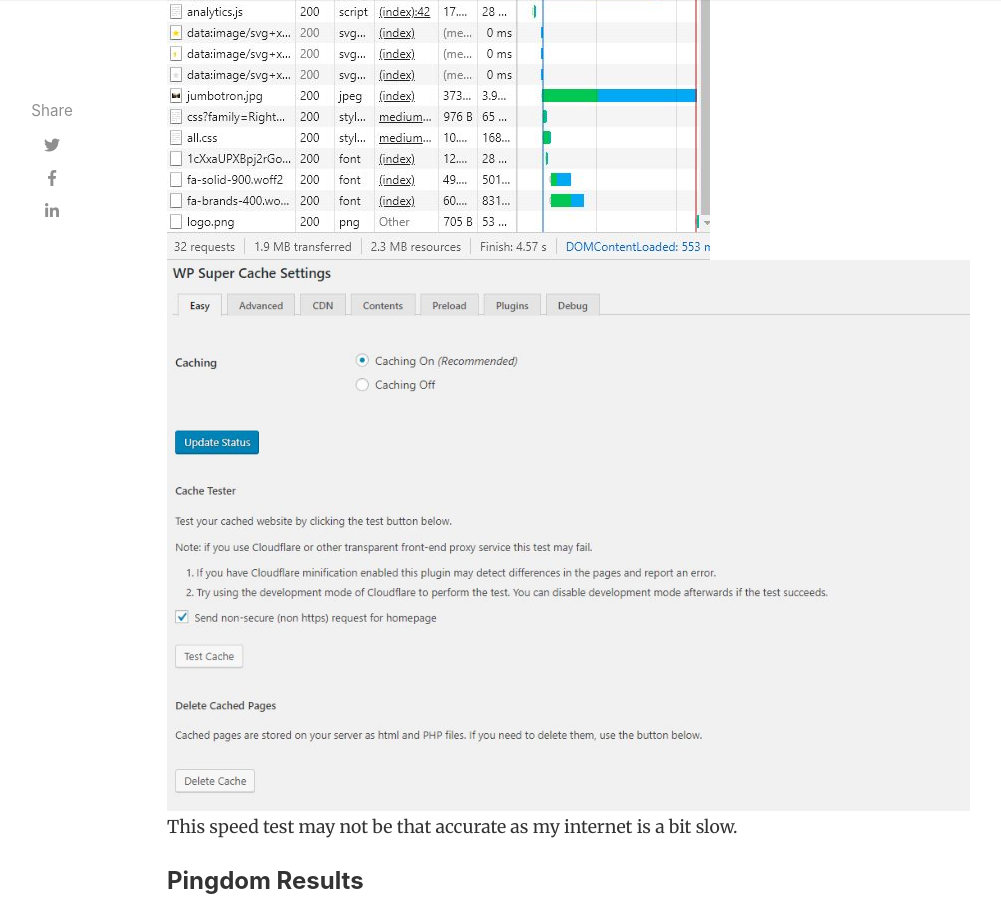
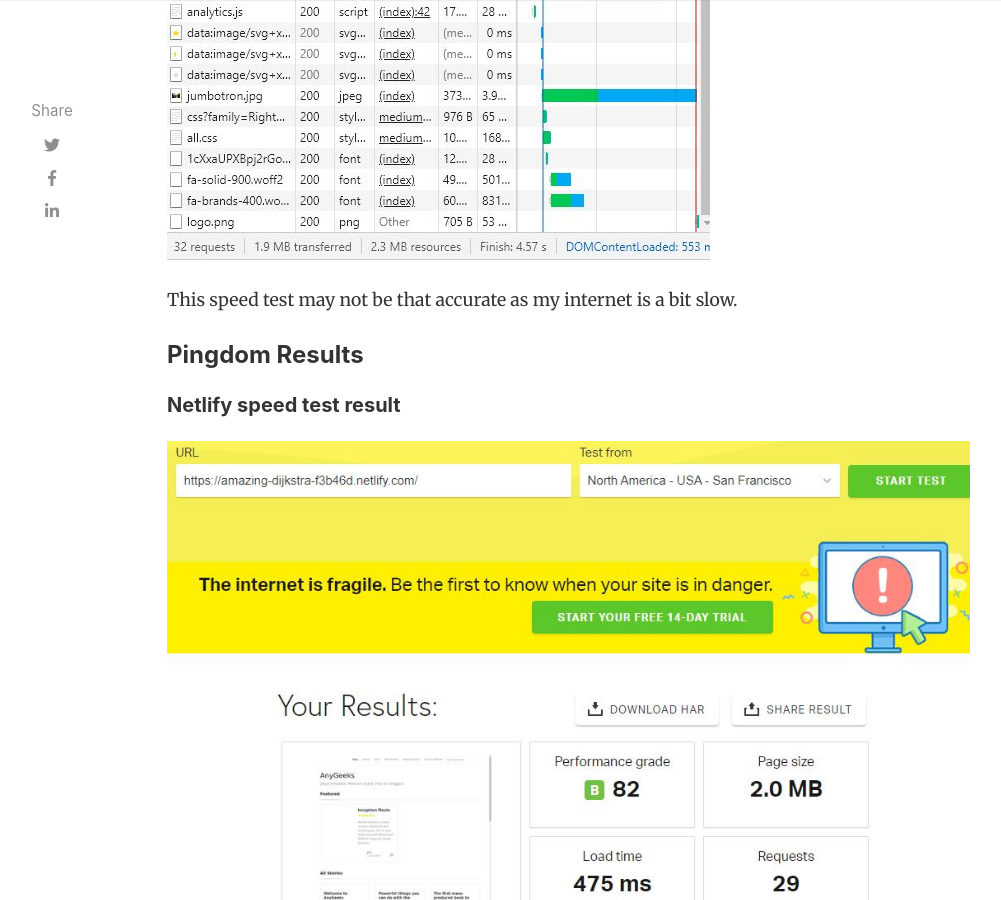
Before and after one commit to rahulvk007/geekyrahul.github.io, a Jekyll site: the page built from _posts/2020-04-02-netlify-vs-github-pages-speedtest.md, in a window 1280 px wide and 900 px high, scrolled down 3515 px. Shown: the whole window, without its empty margins (118-1119 px from the left). Built offline with Jekyll 4.4.1, drawn with Linux system fonts in a browser that asks for light colours; nearby versions of some CDN libraries; comment, search, counter and statistics services are not loaded.

Commit message:
Update 2020-04-02-netlify-vs-github-pages-speedtest.md

```diff
--- a/_posts/2020-04-02-netlify-vs-github-pages-speedtest.md
+++ b/_posts/2020-04-02-netlify-vs-github-pages-speedtest.md
@@ -33,28 +33,28 @@ Both Github pages and Netlify are excellent solutions for hosting your site.Now
 <h4> Inspect option in Google Chrome </h4>
 
 <h5>Netlify speed test result</h5>
-<img src='{{site.baseurl}}/assets/images/netlify-version.jpg'>
+<img src='{{site.baseurl}}/assets/images/netlify-version.JPG'>
 This speed test may not be that accurate as my internet is a bit slow.
 
 <h5>Github Pages Speed Test</h5>
-<img src='{{site.baseurl}}/assets/images/chrome-inspector.jpg'>
-<img src='{{site.baseurl}}/assets/images/supercache-settings.jpg'>
+<img src='{{site.baseurl}}/assets/images/chrome-inspector.JPG'>
+
 This speed test may not be that accurate as my internet is a bit slow.
 
 <h4>Pingdom Results</h4>
 
 <h5>Netlify speed test result</h5>
-<img src='{{site.baseurl}}/assets/images/pingdom-netlify.jpg'>
+<img src='{{site.baseurl}}/assets/images/pingdom-netlify.JPG'>
 As you can see a 2 MB webpage loaded in 475ms which is very fast.We ran multiple tests and took the most concordant result.
 
 <h5>Github Pages Speed Test</h5>
-<img src='{{site.baseurl}}/assets/images/pingdom-github.jpg'>
+<img src='{{site.baseurl}}/assets/images/pingdom-github.JPG'>
 As you can see the 2 MB webpage loaded in 522 ms which is also very fast. A 47 ms difference in loading times is negligible. You may have noticed that the github pages version had 30 requests compared to 29 requests on netlify version. We don't know why. Both are exactly the same site and are even deployed from the same repository.
 
 <h4>GTmetrix </h4>
 
 <h5>Netlify speed test result</h5>
-<img src='{{site.baseurl}}/assets/images/gtmetrix-netlify.jpg'>
+<img src='{{site.baseurl}}/assets/images/gtmetrix-netlify.JPG'>
 It is the same web page. It took 1.3 seconds to load.I don't understant why different sites are showing different number of requests. So as you can see it is very fast. Don't mind the low page speed score it is because I haven't done any sort of optimizations like serving server scaled images or anything like that at all. This is just the out of the box speed test.
 
 <h5>Github Pages Speed Test</h5>
```
